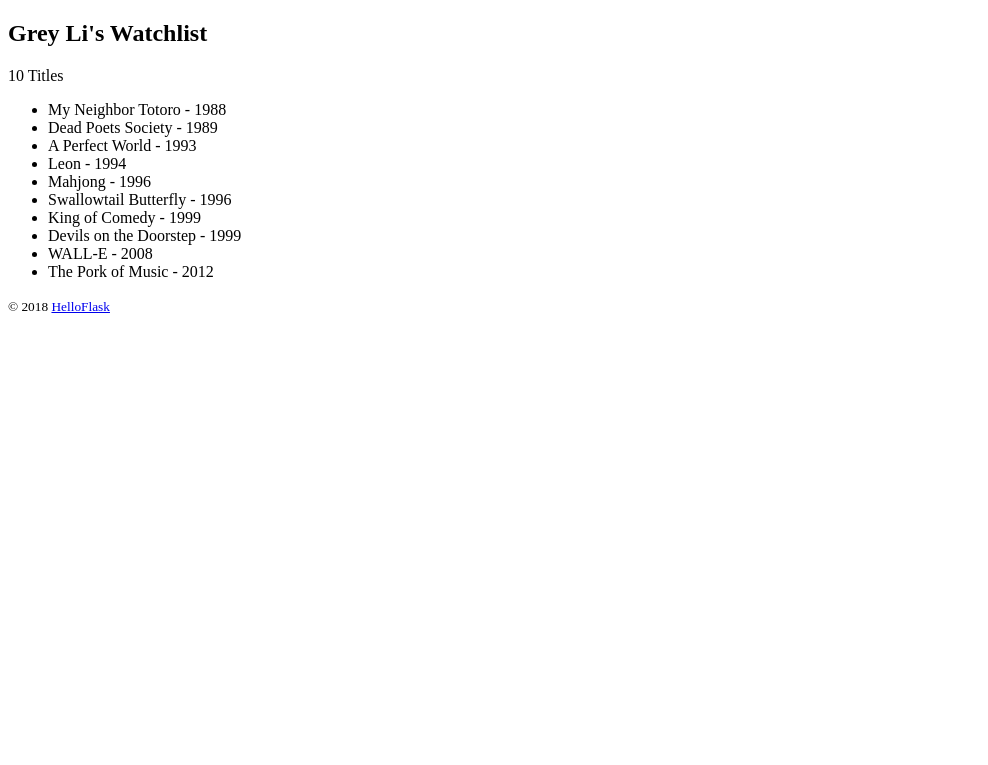
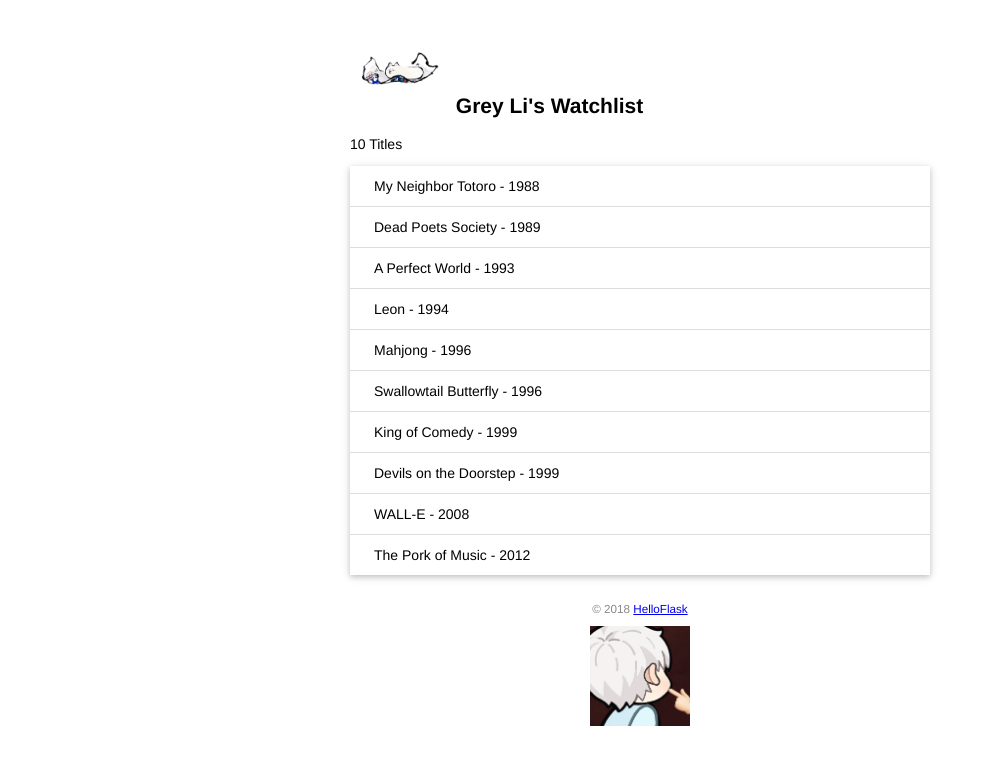
Before and after one commit to SiriGao/watchlist, a Flask app: page / in a window 1280 px wide. Shown: the top 765 px of the page, without its empty margins (0-988 px from the left). Run offline with Flask 3, Linux system fonts and the light colour scheme.

Commit message:
Add static files

```diff
--- a/app.py
+++ b/app.py
@@ -7,6 +7,7 @@ app = Flask(__name__)#通过实例化这个类，创建一个程序对象app
 #def hello():
     #return 'Hello'
    # return '<h1>Hello Totoro!</h1><img src="http://helloflask.com/totoro.gif">'
+
 
 @app.route('/user/<name>')
 def user_page(name):
@@ -47,3 +48,6 @@ from flask import Flask, render_template
 @app.route('/')
 def index():
     return render_template('index.html', name=name, movies=movies)
+
+
+ #<img src="{{ url_for('static', filename='foo.jpg') }}">，花括号部分的调用会返回 /static/foo.jpg
--- /dev/null
+++ b/static/style.css
@@ -0,0 +1,48 @@
+/* 页面整体 */
+body {
+    margin: auto;
+    max-width: 580px;
+    font-size: 14px;
+    font-family: Helvetica, Arial, sans-serif;
+}
+
+/* 页脚 */
+footer {
+    color: #888;
+    margin-top: 15px;
+    text-align: center;
+    padding: 10px;
+}
+
+/* 头像 */
+.tang {
+    width: 100px;
+}
+
+/* 电影列表 */
+.movie-list {
+    list-style-type: none;
+    padding: 0;
+    margin-bottom: 10px;
+    box-shadow: 0 2px 5px 0 rgba(0, 0, 0, 0.16), 0 2px 10px 0 rgba(0, 0, 0, 0.12);
+}
+
+.movie-list li {
+    padding: 12px 24px;
+    border-bottom: 1px solid #ddd;
+}
+
+.movie-list li:last-child {
+    border-bottom: none;
+}
+
+.movie-list li:hover {
+    background-color: #f8f9fa;
+}
+
+/* 动图 */
+.chuo {
+    display: block;
+    margin: 0 auto;
+    height: 100px;
+}
--- a/templates/index.html
+++ b/templates/index.html
@@ -1,23 +1,35 @@
 <!DOCTYPE html>
 <html lang="en">
 
+
 <head>
     <meta charset="utf-8">
+    <!-- 引入Favicon -->
+    <link rel="icon" href="{{ url_for('static', filename='favicon.ico') }}">
     <title>{{ name }}'s Watchlist</title>
+    <link rel="stylesheet" href="{{ url_for('static', filename='style.css') }}" type="text/css">
 </head>
 
+
 <body>
-    <h2>{{ name }}'s Watchlist</h2>
+    <h2>
+        <img alt="sweet" class="tang" src="{{ url_for('static', filename='images/740.jpg') }}">
+        {{ name }}'s Watchlist
+    </h2>
+
     {# 使用 length 过滤器获取 movies 变量的长度 #} <p>{{ movies|length }} Titles</p>
-    <ul>
+
+    <ul class="movie-list">
         {% for movie in movies %} {# 迭代 movies 变量 #}
         <li>{{ movie.title }} - {{ movie.year }}</li> {# 等同于 movie['title'] #}
         {% endfor %} {# 使用 endfor 标签结束 for 语句 #}
     </ul>
+
     <footer>
-        <small>&copy; 2018 <a href="http://helloflask.com/tutori
-al">HelloFlask</a></small>
+        <small>&copy; 2018 <a href="http://helloflask.com/tutorial">HelloFlask</a></small>
     </footer>
 </body>
 
+<img alt="chuo740" class="chuo" src="{{ url_for('static', filename='images/chuo.gif') }}">
+
 </html>
```
Also changed, not shown: static/favicon.ico (added), static/foo.jpg (added), static/images/740.jpg (added), static/images/chuo.GIF (added).
